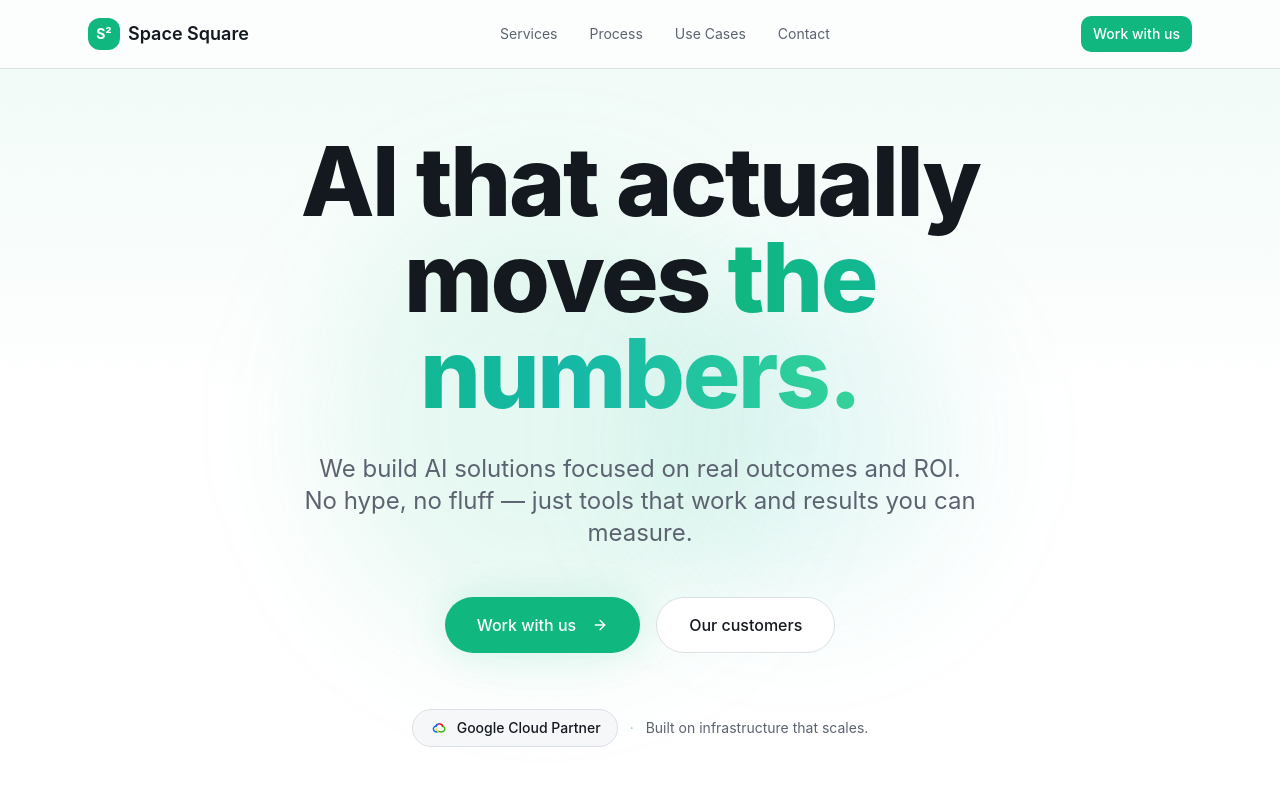
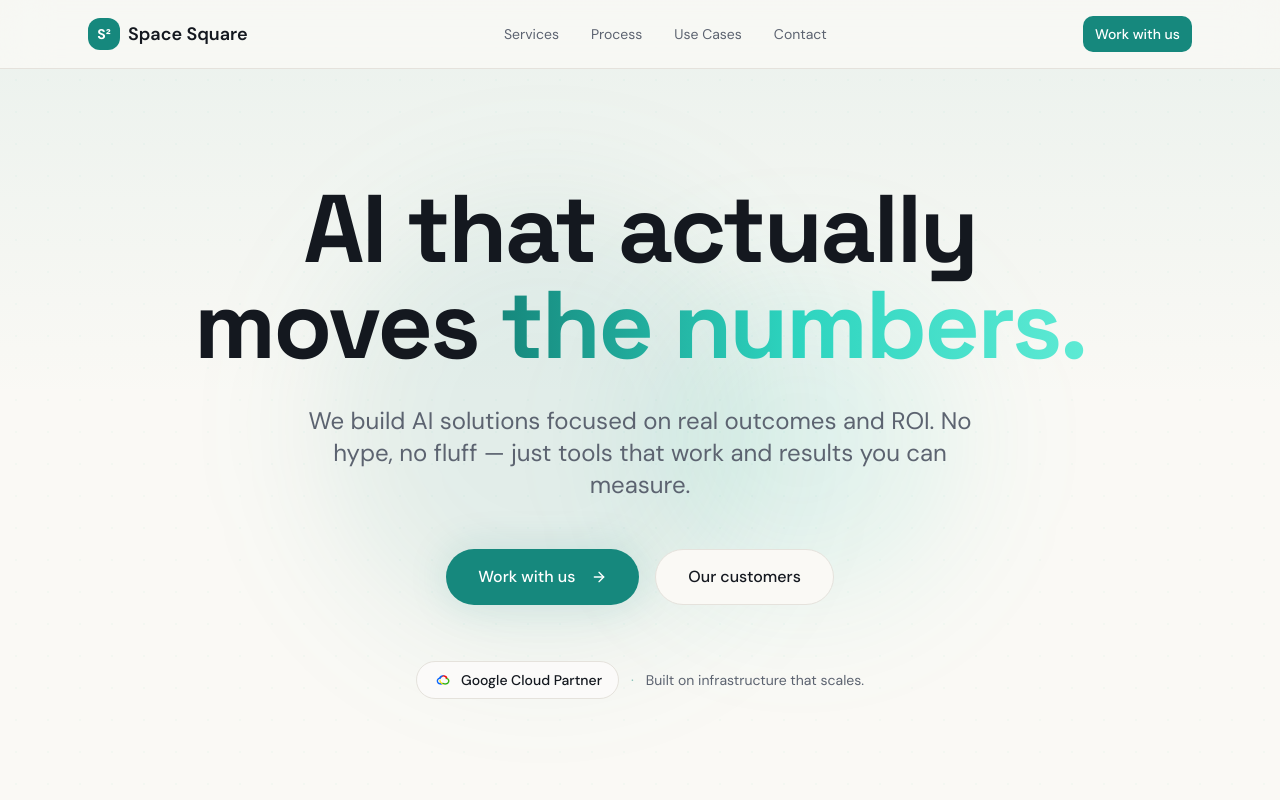
Before and after one commit to arihant-spacesquare/spacesquare-readiness, a React (Vite) app: page / in a window 1280 px wide. Shown: the top 800 px of the page. Built offline with nearby package versions, Linux system fonts and the light colour scheme; the HTML template or start-up script is replaced by a standard one.

Commit message:
Changes
Co-authored-by: arihant-spacesquare <210790937+arihant-spacesquare@users.noreply.github.com>

```diff
--- a/src/index.css
+++ b/src/index.css
@@ -1,49 +1,49 @@
+@import url('https://fonts.googleapis.com/css2?family=Space+Grotesk:wght@500;600;700&family=DM+Sans:wght@400;500;600;700&display=swap');
+
 @tailwind base;
 @tailwind components;
 @tailwind utilities;
 
-@import url('https://fonts.googleapis.com/css2?family=Inter:wght@400;500;600;700;800;900&family=JetBrains+Mono:wght@400;500&display=swap');
-
 @layer base {
   :root {
-    --background: 0 0% 100%;
+    --background: 45 33% 97%;
     --foreground: 220 20% 10%;
 
-    --card: 220 20% 97%;
+    --card: 40 25% 98%;
     --card-foreground: 220 20% 10%;
 
-    --popover: 0 0% 100%;
+    --popover: 40 25% 99%;
     --popover-foreground: 220 20% 10%;
 
-    --primary: 160 84% 39%;
+    --primary: 174 72% 31%;
     --primary-foreground: 0 0% 100%;
 
-    --secondary: 220 14% 94%;
+    --secondary: 40 20% 94%;
     --secondary-foreground: 220 20% 10%;
 
-    --muted: 220 14% 92%;
+    --muted: 40 18% 92%;
     --muted-foreground: 220 10% 40%;
 
-    --accent: 160 84% 39%;
+    --accent: 174 72% 31%;
     --accent-foreground: 0 0% 100%;
 
     --destructive: 0 84.2% 60.2%;
     --destructive-foreground: 0 0% 98%;
 
-    --border: 220 13% 88%;
-    --input: 220 13% 88%;
-    --ring: 160 84% 39%;
+    --border: 40 15% 88%;
+    --input: 40 15% 88%;
+    --ring: 174 72% 31%;
 
     --radius: 0.75rem;
 
-    --sidebar-background: 220 20% 97%;
+    --sidebar-background: 40 25% 97%;
     --sidebar-foreground: 220 20% 10%;
-    --sidebar-primary: 160 84% 39%;
+    --sidebar-primary: 174 72% 31%;
     --sidebar-primary-foreground: 0 0% 100%;
-    --sidebar-accent: 220 14% 94%;
+    --sidebar-accent: 40 20% 94%;
     --sidebar-accent-foreground: 220 20% 10%;
-    --sidebar-border: 220 13% 88%;
-    --sidebar-ring: 160 84% 39%;
+    --sidebar-border: 40 15% 88%;
+    --sidebar-ring: 174 72% 31%;
   }
 }
 
@@ -58,21 +58,24 @@
 
   body {
     @apply bg-background text-foreground font-sans antialiased;
-    font-family: 'Inter', system-ui, sans-serif;
+  }
+
+  h1, h2, h3, h4, h5, h6 {
+    @apply font-heading;
   }
 }
 
 @layer utilities {
   .text-gradient {
-    @apply bg-clip-text text-transparent bg-gradient-to-r from-primary via-teal-500 to-emerald-400;
+    @apply bg-clip-text text-transparent bg-gradient-to-r from-primary via-teal-400 to-teal-300;
   }
 
   .glow {
-    box-shadow: 0 0 40px hsl(160 84% 39% / 0.15);
+    box-shadow: 0 0 40px hsl(var(--primary) / 0.15);
   }
 
   .glow-strong {
-    box-shadow: 0 0 60px hsl(160 84% 39% / 0.25);
+    box-shadow: 0 0 60px hsl(var(--primary) / 0.25);
   }
 
   .card-hover {
```
